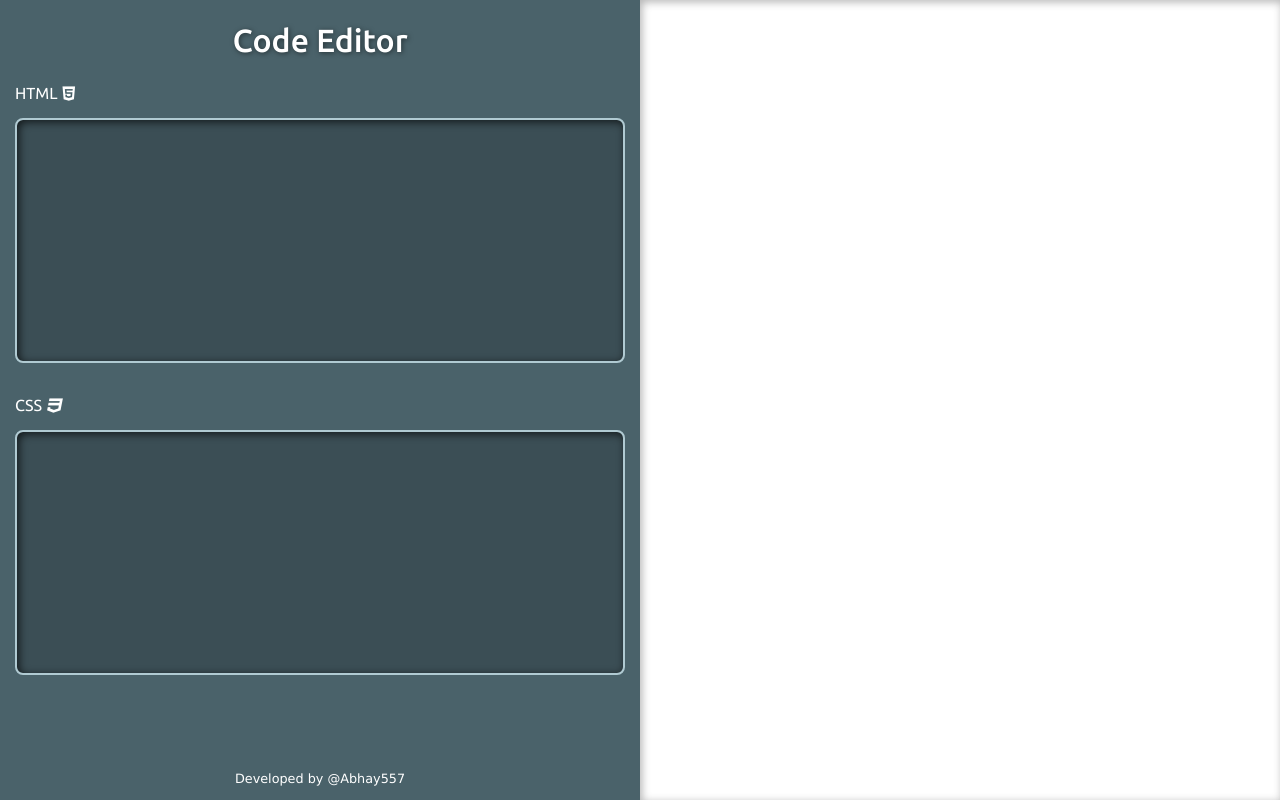
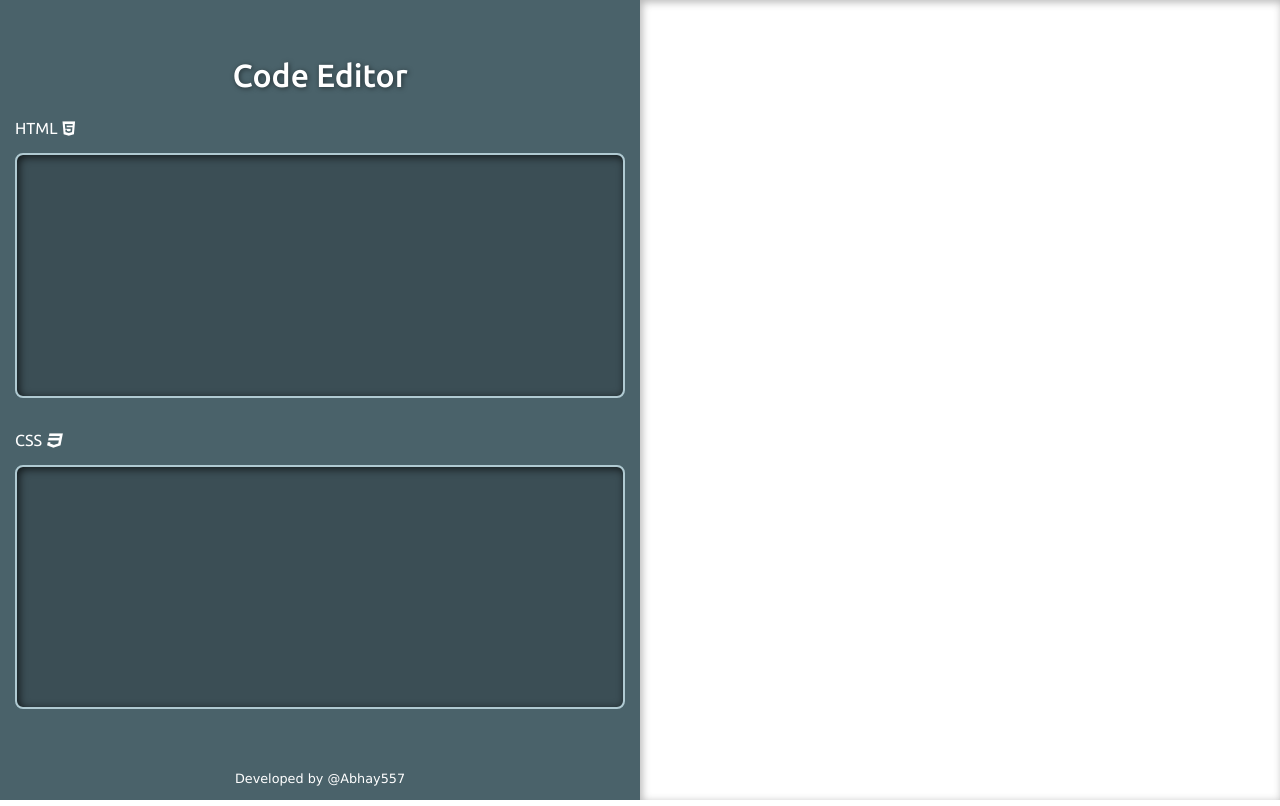
Before and after one commit to Abhay557/Code-Editor, a website: page Source/index.html in a window 1280 px wide. Drawn offline with nearby package versions, Linux system fonts and the light colour scheme; a web font is replaced by a local one.

Commit message:
title margin addition

```diff
--- a/Source/css/style.css
+++ b/Source/css/style.css
@@ -16,6 +16,10 @@ h1{
   text-align: center;
   color: white;
   text-shadow: 1px 1px 5px rgba(0, 0, 0, .5);
+}
+
+.ce-title{
+  margin-top: 1.75em;
 }
 
 label{
```
